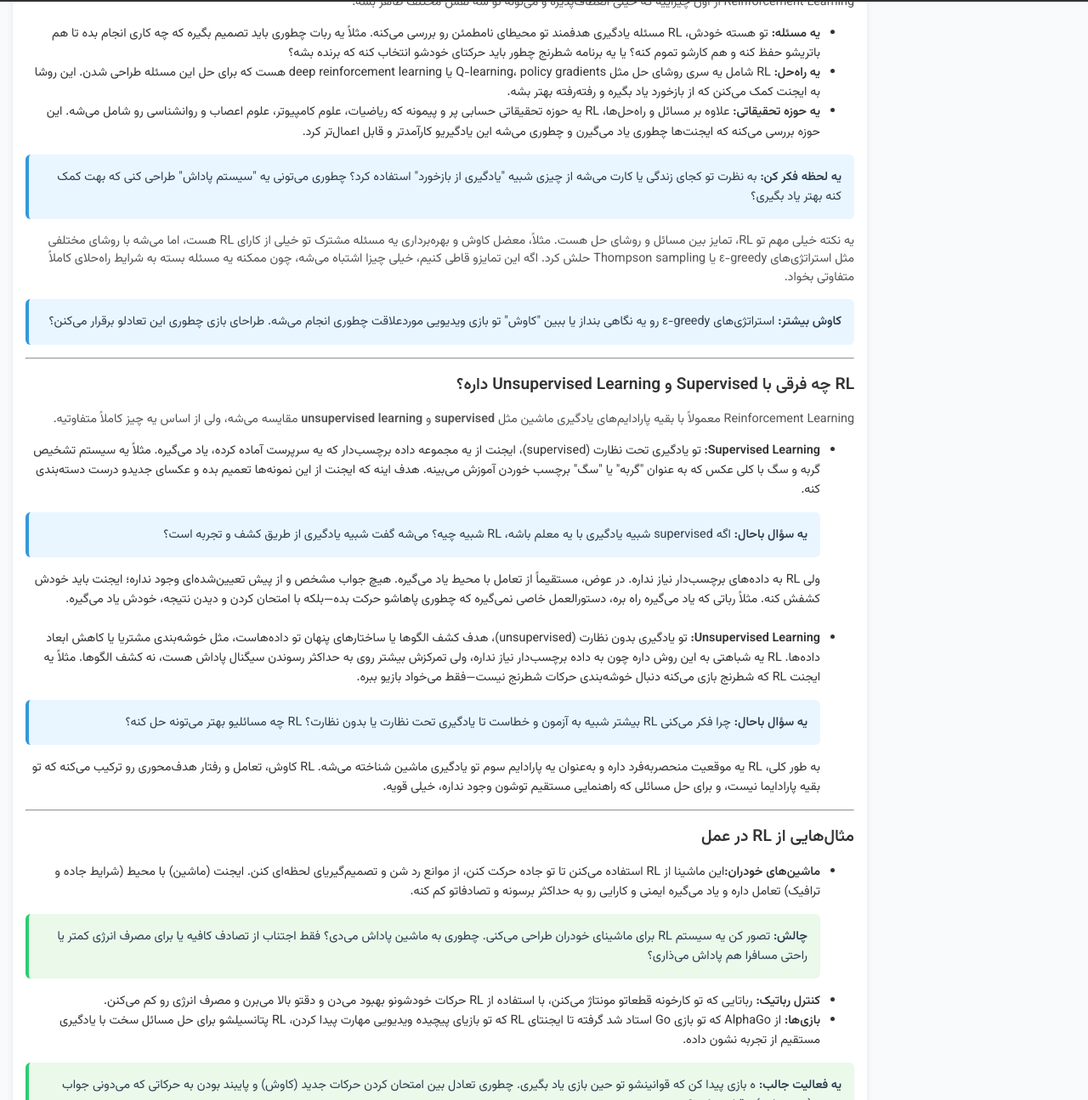
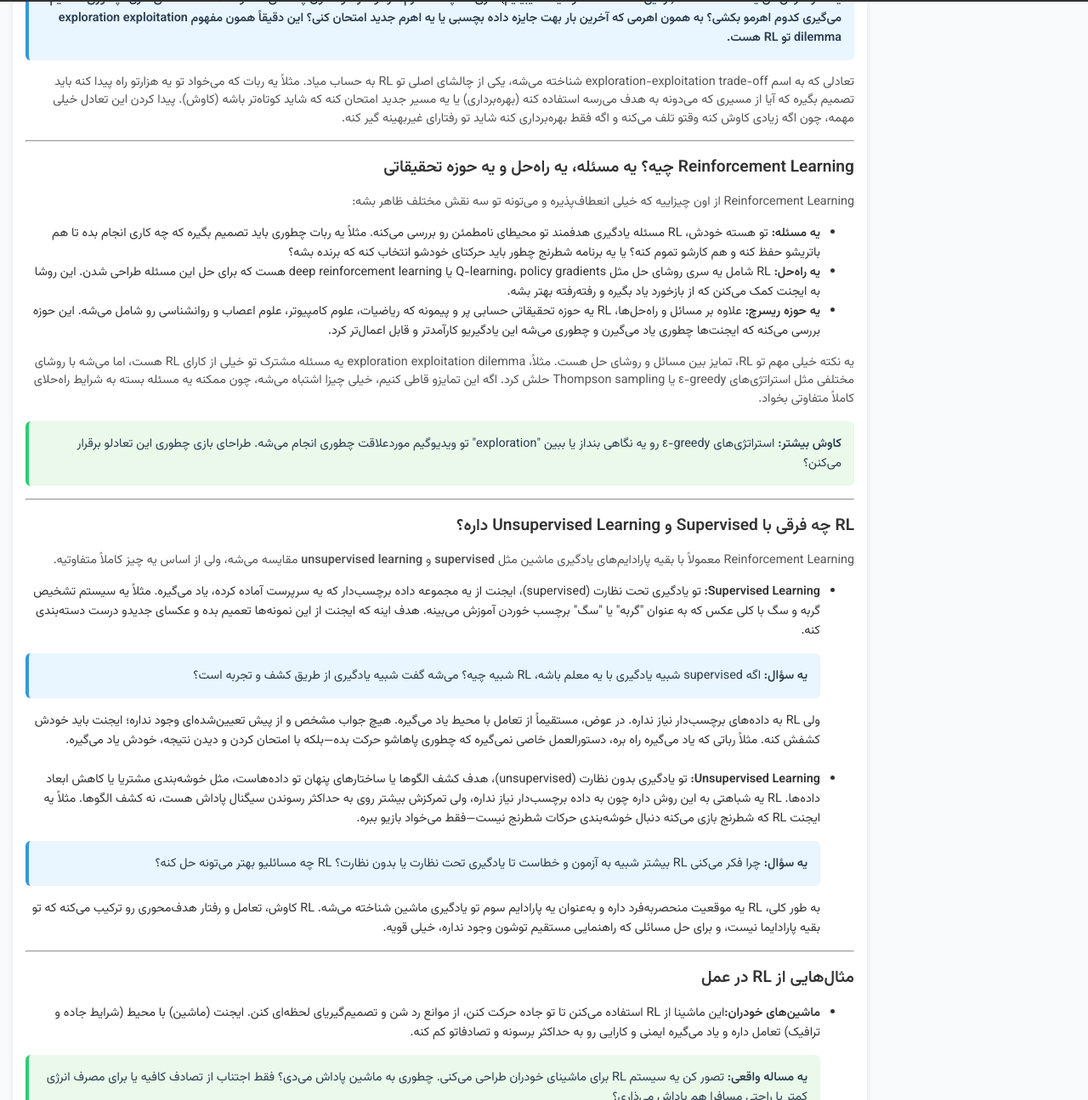
Before and after one commit to The-RL-Hub/The-RL-Hub.Github.io, a plain HTML site: page Pages/1-Introduction/intro.html in a window 1280 px wide. Shown: the part 798-2093 px from the top of the page at 85% size. Drawn offline with nearby package versions, Linux system fonts and the light colour scheme.

Commit message:
Update intro.html

```diff
--- a/Pages/1-Introduction/intro.html
+++ b/Pages/1-Introduction/intro.html
@@ -27,7 +27,6 @@
     <main>
         <aside class="sidebar">
             <ul>
-                <li><a href="#intro">مقدمه‌ای بر Reinforcement Learning</a></li>
                 <li><a href="#trial-error">یادگیری از طریق آزمون و خطا</a></li>
                 <li><a href="#rl-overview">Reinforcement Learning چیه؟</a></li>
                 <li><a href="#rl-vs-supervised">RL و تفاوت با Supervised و Unsupervised Learning</a></li>
@@ -36,7 +35,7 @@
         </aside>
 
         <section class="content">
-            <h1 id="intro">مقدمه‌ای بر Reinforcement Learning</h1>
+            <h1>مقدمه‌ای بر Reinforcement Learning</h1>
             <hr>
 
             <h2 id="trial-error">یادگیری از طریق آزمون و خطا: شهود اصلی در Reinforcement Learning</h2>
@@ -44,6 +43,12 @@
             <p>
                 Reinforcement Learning یا RL رو می‌شه به‌عنوان نمونه‌ی کامل یادگیری از طریق انجام دادن در نظر گرفت. فرض کن یه بچه بخواد دوچرخه‌سواری یاد بگیره. اولش ممکنه تلوتلو بخوره، بیفته یا برای حفظ تعادل کلی تقلا کنه. اما با بارها و بارها تلاش کردن—آزمون و خطا—کم‌کم می‌فهمه چی جواب می‌ده و چی نمی‌ده. هر بار افتادن بهش یاد می‌ده که چطوری تعادلشو حفظ کنه و هر حرکت موفق هم همون کار درستو تو ذهنش تثبیت می‌کنه. این دقیقاً شبیه چیزی هست که تو RL اتفاق می‌افته: یادگیری از طریق آزمون و خطا.
             </p>
+
+
+            <div class="image-container">
+                <img src="Pictures/1.jpg" alt="A Robot" style="width: 50%; height: auto;">
+                <p class="image-caption">شکل ۱: تصویری از برگرفته از کورس CS188 دانشگاه برکلی<p>
+            </div>
 
             <div class="box box-question">
                 <strong>سؤال: فکر کن به یه چیزی که تازگیا یاد گرفتی، مثلاً آشپزی کردن یا نواختن یه ساز. به نظرت تو اولین تلاش موفق بودی یا با نتایج کارت تغییرش دادی؟ این موضوع چه شباهتی به چیزی داره که RL انجام می‌ده؟</strong>
@@ -53,16 +58,13 @@
             </p>
 
             <div class="box box-question">
-                <strong>یه فکر جالب: فرض کن یه دستگاه اسلات داری که چندتا اهرم داره و هرکدومشون پاداشای متفاوت اما ناشناخته‌ای دارن. چطوری تصمیم می‌گیری کدوم اهرمو بکشی؟ به همون اهرمی که آخرین بار بهت جایزه داده بچسبی یا یه اهرم جدید امتحان کنی؟ این دقیقاً همون مفهوم معضل کاوش و بهره‌برداری تو RL هست.</strong>
+                <strong>یه فکر: فرض کن یه دستگاه اسلات(از این دستگاها که تو فیلما میبینیم) داری که چندتا اهرم داره و هرکدومشون پاداشای متفاوت اما ناشناخته‌ای دارن. چطوری تصمیم می‌گیری کدوم اهرمو بکشی؟ به همون اهرمی که آخرین بار بهت جایزه داده بچسبی یا یه اهرم جدید امتحان کنی؟ این دقیقاً همون مفهوم exploration exploitation dilemma تو RL هست.</strong>
             </div>
 
             <p>
                 تعادلی که به اسم exploration-exploitation trade-off شناخته می‌شه، یکی از چالشای اصلی تو RL به حساب میاد. مثلاً یه ربات که می‌خواد تو یه هزارتو راه پیدا کنه باید تصمیم بگیره که آیا از مسیری که می‌دونه به هدف می‌رسه استفاده کنه (بهره‌برداری) یا یه مسیر جدید امتحان کنه که شاید کوتاه‌تر باشه (کاوش). پیدا کردن این تعادل خیلی مهمه، چون اگه زیادی کاوش کنه وقتو تلف می‌کنه و اگه فقط بهره‌برداری کنه شاید تو رفتارای غیربهینه گیر کنه.
             </p>
 
-            <div class="box box-question">
-                <strong>سؤال چالشی: اگه رباتی که تو هزارتو کاوش می‌کنه برای انتخاب مسیر اشتباه جریمه بشه، این موضوع چطوری ممکنه استراتژیشو تغییر بده؟ اگه جای ربات بودی چیکار می‌کردی؟</strong>
-            </div>
 
             <hr>
 
@@ -75,19 +77,15 @@
             <ul>
                 <li><strong>یه مسئله:</strong> تو هسته خودش، RL مسئله یادگیری هدفمند تو محیطای نامطمئن رو بررسی می‌کنه. مثلاً یه ربات چطوری باید تصمیم بگیره که چه کاری انجام بده تا هم باتریشو حفظ کنه و هم کارشو تموم کنه؟ یا یه برنامه شطرنج چطور باید حرکتای خودشو انتخاب کنه که برنده بشه؟</li>
                 <li><strong>یه راه‌حل:</strong> RL شامل یه سری روشای حل مثل Q-learning، policy gradients یا deep reinforcement learning هست که برای حل این مسئله طراحی شدن. این روشا به ایجنت کمک می‌کنن که از بازخورد یاد بگیره و رفته‌رفته بهتر بشه.</li>
-                <li><strong>یه حوزه تحقیقاتی:</strong> علاوه بر مسائل و راه‌حل‌ها، RL یه حوزه تحقیقاتی حسابی پر و پیمونه که ریاضیات، علوم کامپیوتر، علوم اعصاب و روانشناسی رو شامل می‌شه. این حوزه بررسی می‌کنه که ایجنت‌ها چطوری یاد می‌گیرن و چطوری می‌شه این یادگیریو کارآمدتر و قابل اعمال‌تر کرد.</li>
+                <li><strong>یه حوزه ریسرچ:</strong> علاوه بر مسائل و راه‌حل‌ها، RL یه حوزه تحقیقاتی حسابی پر و پیمونه که ریاضیات، علوم کامپیوتر، علوم اعصاب و روانشناسی رو شامل می‌شه. این حوزه بررسی می‌کنه که ایجنت‌ها چطوری یاد می‌گیرن و چطوری می‌شه این یادگیریو کارآمدتر و قابل اعمال‌تر کرد.</li>
             </ul>
 
-            <div class="box box-question">
-                <strong>یه لحظه فکر کن:</strong> به نظرت تو کجای زندگی یا کارت می‌شه از چیزی شبیه "یادگیری از بازخورد" استفاده کرد؟ چطوری می‌تونی یه "سیستم پاداش" طراحی کنی که بهت کمک کنه بهتر یاد بگیری؟
-            </div>
-
             <p>
-                یه نکته خیلی مهم تو RL، تمایز بین مسائل و روشای حل هست. مثلاً، معضل کاوش و بهره‌برداری یه مسئله مشترک تو خیلی از کارای RL هست، اما می‌شه با روشای مختلفی مثل استراتژی‌های ε-greedy یا Thompson sampling حلش کرد. اگه این تمایزو قاطی کنیم، خیلی چیزا اشتباه می‌شه، چون ممکنه یه مسئله بسته به شرایط راه‌حلای کاملاً متفاوتی بخواد.
+                یه نکته خیلی مهم تو RL، تمایز بین مسائل و روشای حل هست. مثلاً، exploration exploitation dilemma یه مسئله مشترک تو خیلی از کارای RL هست، اما می‌شه با روشای مختلفی مثل استراتژی‌های ε-greedy یا Thompson sampling حلش کرد. اگه این تمایزو قاطی کنیم، خیلی چیزا اشتباه می‌شه، چون ممکنه یه مسئله بسته به شرایط راه‌حلای کاملاً متفاوتی بخواد.
             </p>
 
-            <div class="box box-question">
-                <strong>کاوش بیشتر:</strong> استراتژی‌های ε-greedy رو یه نگاهی بنداز یا ببین "کاوش" تو بازی ویدیویی موردعلاقت چطوری انجام می‌شه. طراحای بازی چطوری این تعادلو برقرار می‌کنن؟
+            <div class="box box-tip">
+                <strong>کاوش بیشتر:</strong> استراتژی‌های ε-greedy رو یه نگاهی بنداز یا ببین "exploration" تو ویدیوگیم موردعلاقت چطوری انجام می‌شه. طراحای بازی چطوری این تعادلو برقرار می‌کنن؟
             </div>
 
 
@@ -103,13 +101,13 @@
                 <li><strong>Supervised Learning: </strong>تو یادگیری تحت نظارت (supervised)، ایجنت از یه مجموعه داده برچسب‌دار که یه سرپرست آماده کرده، یاد می‌گیره. مثلاً یه سیستم تشخیص گربه و سگ با کلی عکس که به عنوان "گربه" یا "سگ" برچسب خوردن آموزش می‌بینه. هدف اینه که ایجنت از این نمونه‌ها تعمیم بده و عکسای جدیدو درست دسته‌بندی کنه.
 
                     <div class="box box-question">
-                        <strong>یه سؤال باحال:</strong> اگه supervised شبیه یادگیری با یه معلم باشه، RL شبیه چیه؟ می‌شه گفت شبیه یادگیری از طریق کشف و تجربه است؟
+                        <strong>یه سؤال:</strong> اگه supervised شبیه یادگیری با یه معلم باشه، RL شبیه چیه؟ می‌شه گفت شبیه یادگیری از طریق کشف و تجربه است؟
                     </div>
                     ولی RL به داده‌های برچسب‌دار نیاز نداره. در عوض، مستقیماً از تعامل با محیط یاد می‌گیره. هیچ جواب مشخص و از پیش تعیین‌شده‌ای وجود نداره؛ ایجنت باید خودش کشفش کنه. مثلاً رباتی که یاد می‌گیره راه بره، دستورالعمل خاصی نمی‌گیره که چطوری پاهاشو حرکت بده—بلکه با امتحان کردن و دیدن نتیجه، خودش یاد می‌گیره.
                 </li><br>
                 <li><strong>Unsupervised Learning: </strong>تو یادگیری بدون نظارت (unsupervised)، هدف کشف الگوها یا ساختارهای پنهان تو داده‌هاست، مثل خوشه‌بندی مشتریا یا کاهش ابعاد داده‌ها. RL یه شباهتی به این روش داره چون به داده برچسب‌دار نیاز نداره، ولی تمرکزش بیشتر روی به حداکثر رسوندن سیگنال پاداش هست، نه کشف الگوها. مثلاً یه ایجنت RL که شطرنج بازی می‌کنه دنبال خوشه‌بندی حرکات شطرنج نیست—فقط می‌خواد بازیو ببره.
                     <div class="box box-question">
-                        <strong>یه سؤال باحال:</strong> چرا فکر می‌کنی RL بیشتر شبیه به آزمون و خطاست تا یادگیری تحت نظارت یا بدون نظارت؟ RL چه مسائلیو بهتر می‌تونه حل کنه؟
+                        <strong>یه سؤال:</strong> چرا فکر می‌کنی RL بیشتر شبیه به آزمون و خطاست تا یادگیری تحت نظارت یا بدون نظارت؟ RL چه مسائلیو بهتر می‌تونه حل کنه؟
                     </div>
                     به طور کلی، RL یه موقعیت منحصربه‌فرد داره و به‌عنوان یه پارادایم سوم تو یادگیری ماشین شناخته می‌شه. RL کاوش، تعامل و رفتار هدف‌محوری رو ترکیب می‌کنه که تو بقیه پارادایما نیست، و برای حل مسائلی که راهنمایی مستقیم توشون وجود نداره، خیلی قویه.
                 </li>
@@ -124,16 +122,13 @@
             <ul>
                 <li><strong>ماشین‌های خودران:</strong>این ماشینا از RL استفاده می‌کنن تا تو جاده حرکت کنن، از موانع رد شن و تصمیم‌گیریای لحظه‌ای کنن. ایجنت (ماشین) با محیط (شرایط جاده و ترافیک) تعامل داره و یاد می‌گیره ایمنی و کارایی رو به حداکثر برسونه و تصادفاتو کم کنه.
                     <div class="box box-tip">
-                        <strong>چالش:</strong> تصور کن یه سیستم RL برای ماشینای خودران طراحی می‌کنی. چطوری به ماشین پاداش می‌دی؟ فقط اجتناب از تصادف کافیه یا برای مصرف انرژی کمتر یا راحتی مسافرا هم پاداش می‌ذاری؟
+                        <strong>یه مساله واقعی:</strong> تصور کن یه سیستم RL برای ماشینای خودران طراحی می‌کنی. چطوری به ماشین پاداش می‌دی؟ فقط اجتناب از تصادف کافیه یا برای مصرف انرژی کمتر یا راحتی مسافرا هم پاداش می‌ذاری؟
                     </div>
                 </li>
                 <li><strong>کنترل رباتیک:</strong> رباتایی که تو کارخونه قطعاتو مونتاژ می‌کنن، با استفاده از RL حرکات خودشونو بهبود می‌دن و دقتو بالا می‌برن و مصرف انرژی رو کم می‌کنن.</li>
                 <li><strong>بازی‌ها:</strong> از AlphaGo که تو بازی Go استاد شد گرفته تا ایجنتای RL که تو بازیای پیچیده ویدیویی مهارت پیدا کردن، RL پتانسیلشو برای حل مسائل سخت با یادگیری مستقیم از تجربه نشون داده.</li>
             </ul>
 
-            <div class="box box-tip">
-                <strong>یه فعالیت جالب:</strong> ه بازی پیدا کن که قوانینشو تو حین بازی یاد بگیری. چطوری تعادل بین امتحان کردن حرکات جدید (کاوش) و پایبند بودن به حرکاتی که می‌دونی جواب می‌ده (بهره‌برداری) برقرار می‌کنی؟
-            </div>
         </section>
     </main>
 
```
